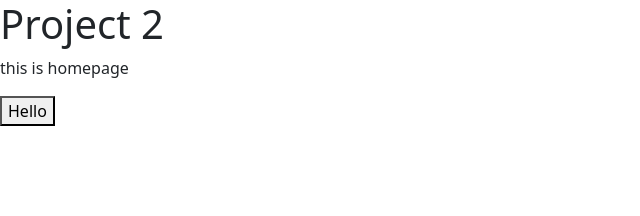
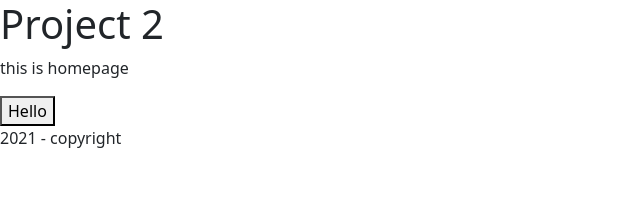
Before and after one commit to adnnba/project-2, a React (Create React App) app: page / in a window 1280 px wide. Shown: the top 216 px of the page, without its empty margins (0-640 px from the left). Built offline with nearby package versions, Linux system fonts and the light colour scheme.

Commit message:
added footer

```diff
--- a/src/App.js
+++ b/src/App.js
@@ -6,6 +6,8 @@ function App() {
       <h1>Project 2</h1>
       <p>this is homepage</p>
       <Button />
+
+      <footer>2021 - copyright</footer>
     </>
   )
 }
```
